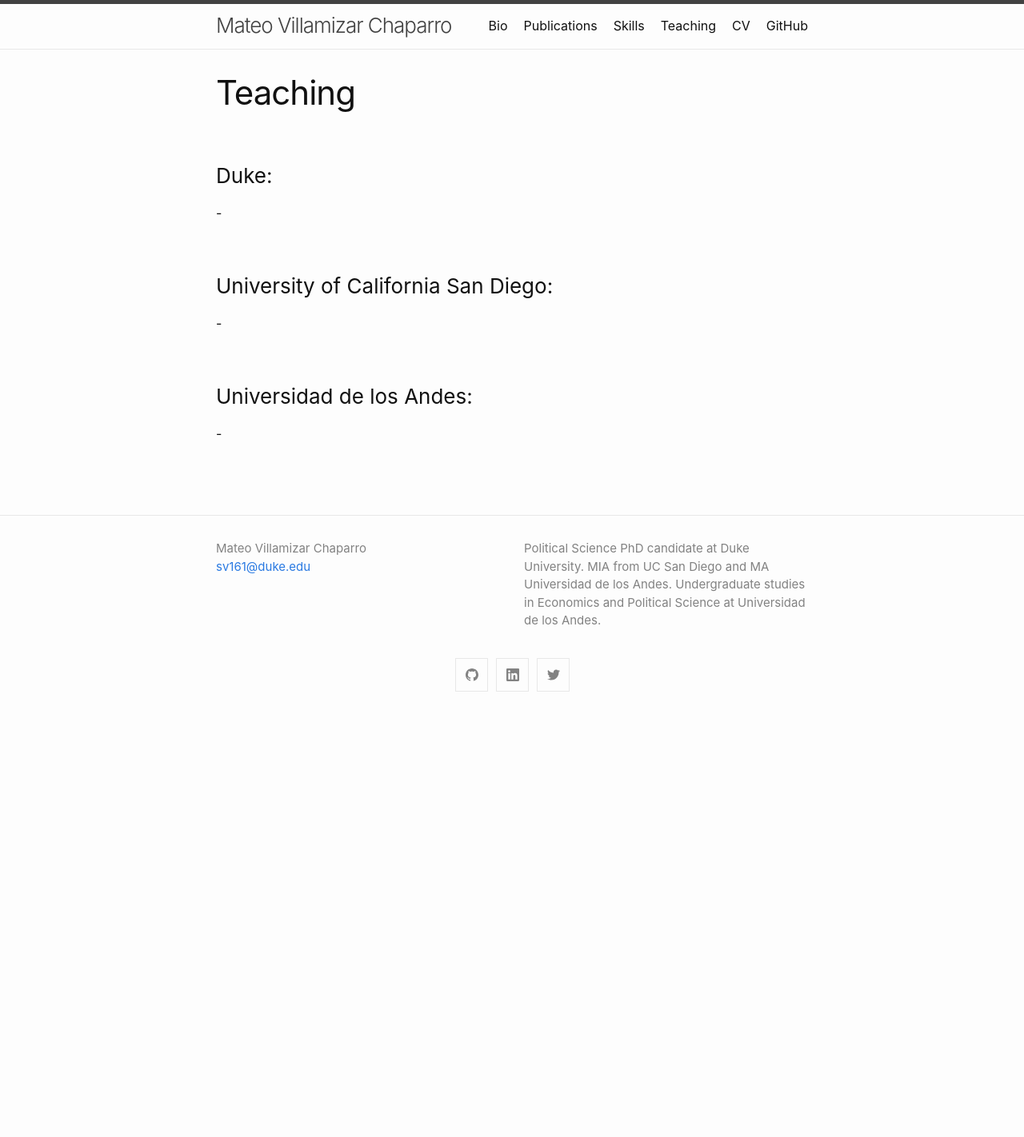
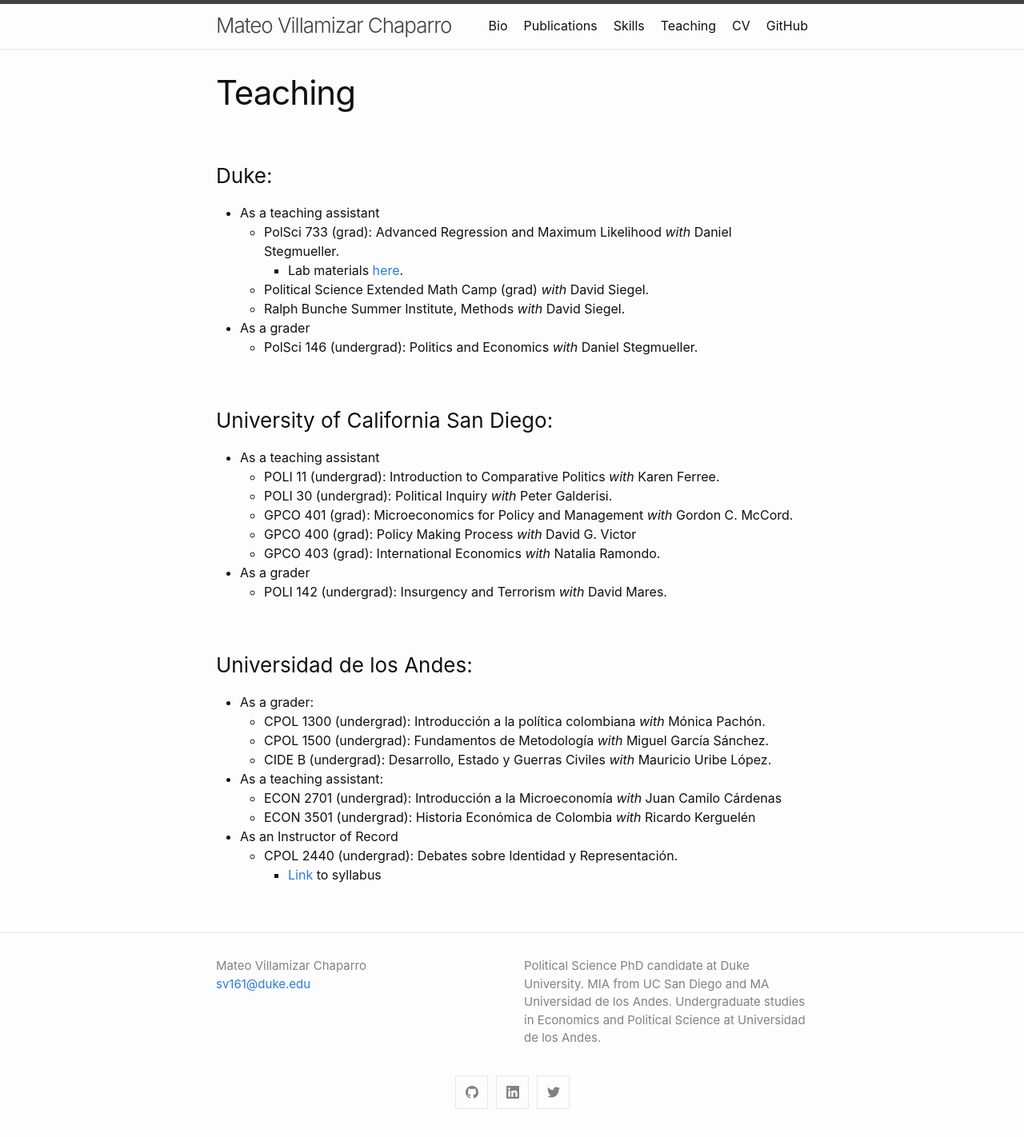
Before and after one commit to MateoVillamizarChaparro/MateoVillamizarChaparro.github.io, a Jekyll site: the page built from teaching.md, in a window 1280 px wide. Shown: the whole page at 80% size. Built offline with Jekyll 4.4.1, drawn with Linux system fonts in a browser that asks for light colours; our own code applies the rules of GitHub Pages for plain Markdown files; before the commit the page ends 900 px from its top, so only the background shows below that.

Commit message:
Update teaching.md

```diff
--- a/teaching.md
+++ b/teaching.md
@@ -4,10 +4,32 @@
 ---
 
 ### Duke:
-  -
+  - As a teaching assistant
+    - PolSci 733 (grad): Advanced Regression and Maximum Likelihood *with* Daniel Stegmueller.
+        - Lab materials [here](https://github.com/sanmavicha/MLE_Lab).
+    - Political Science Extended Math Camp (grad) *with* David Siegel.
+    - Ralph Bunche Summer Institute, Methods *with* David Siegel.
+  - As a grader
+    - PolSci 146 (undergrad): Politics and Economics *with* Daniel Stegmueller.
 
 ### University of California San Diego:
-  -
+  - As a teaching assistant
+    - POLI 11 (undergrad): Introduction to Comparative Politics *with* Karen Ferree.
+    - POLI 30 (undergrad): Political Inquiry *with* Peter Galderisi.
+    - GPCO 401 (grad): Microeconomics for Policy and Management *with* Gordon C. McCord.
+    - GPCO 400 (grad): Policy Making Process *with* David G. Victor
+    - GPCO 403 (grad): International Economics *with* Natalia Ramondo.
+  - As a grader
+    - POLI 142 (undergrad): Insurgency and Terrorism *with* David Mares.
 
 ### Universidad de los Andes:
-  -
+  - As a grader:
+    - CPOL 1300 (undergrad): Introducción a la política colombiana *with* Mónica Pachón.
+    - CPOL 1500 (undergrad): Fundamentos de Metodología *with* Miguel García Sánchez.
+    - CIDE B (undergrad): Desarrollo, Estado y Guerras Civiles *with* Mauricio Uribe López.
+  - As a teaching assistant:
+    - ECON 2701 (undergrad): Introducción a la Microeconomía *with* Juan Camilo Cárdenas
+    - ECON 3501 (undergrad): Historia Económica de Colombia *with* Ricardo Kerguelén
+  - As an Instructor of Record
+    - CPOL 2440 (undergrad): Debates sobre Identidad y Representación.
+      - [Link](https://www.dropbox.com/s/gcvriz5y927hwso/Programa%20Identidad%2C%20Representaci%C3%B3n%20y%20Congreso.pdf?dl=0) to syllabus
```
